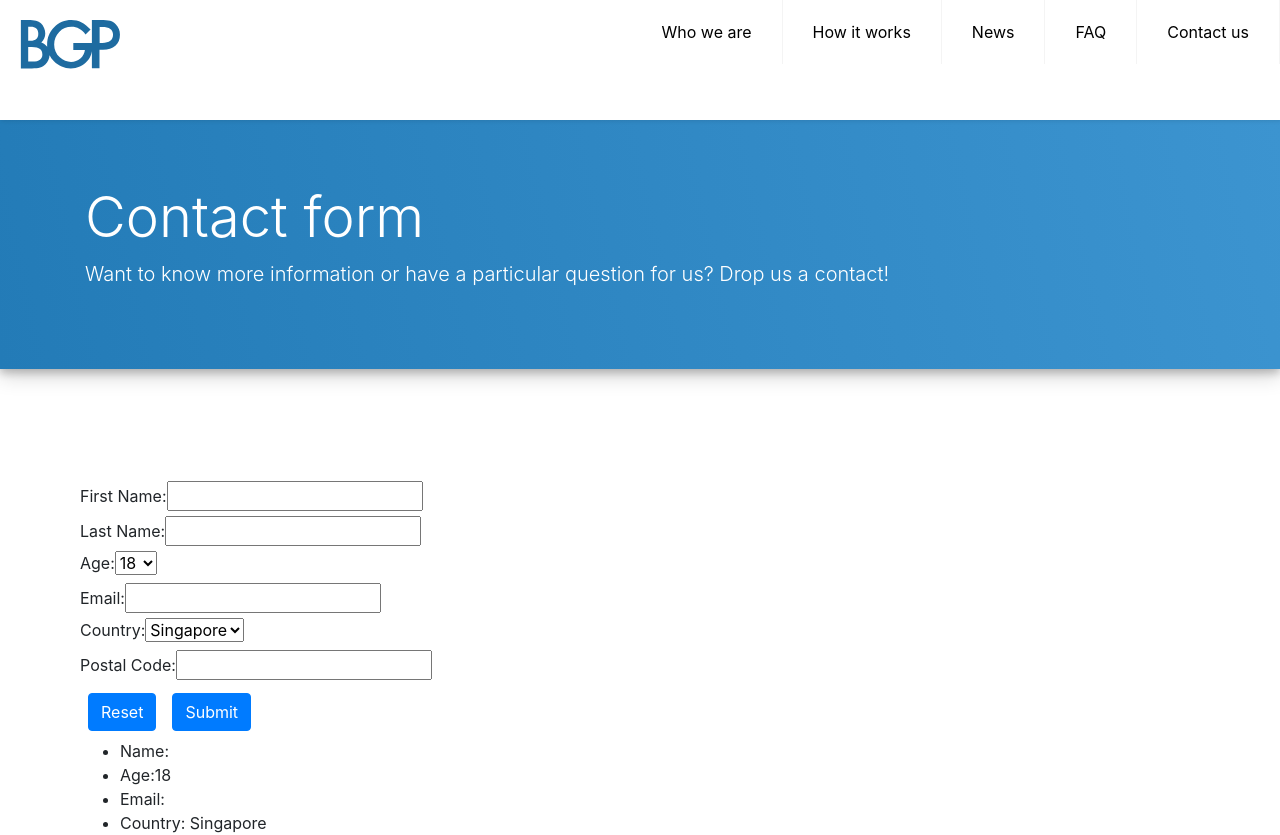
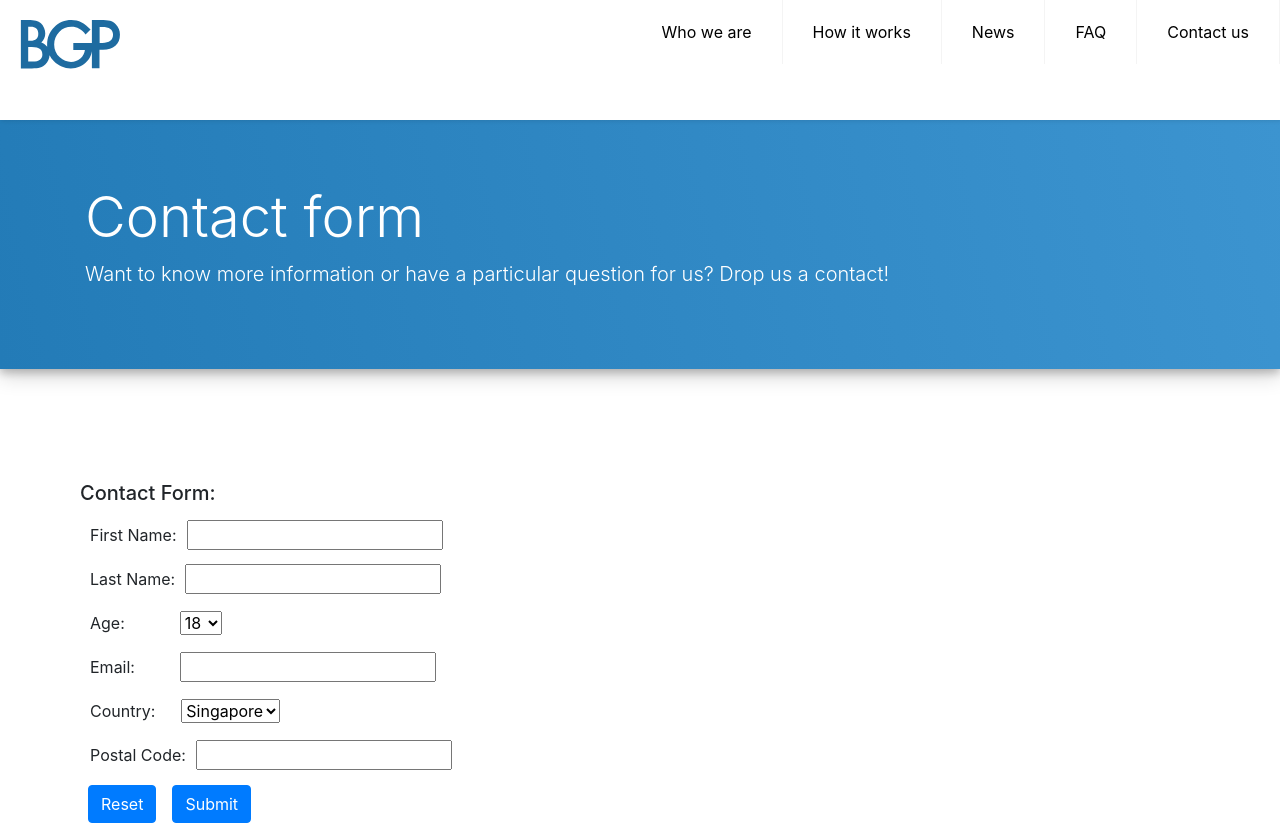
Before and after one commit to kwokcheong/React-practice, a React (Create React App) app in the folder myfirstreact/: page / in a window 1280 px wide. Shown: the top 835 px of the page. Built offline with nearby package versions, Linux system fonts and the light colour scheme.

Commit message:
fixed alignment

```diff
--- a/myfirstreact/src/contactForm.js
+++ b/myfirstreact/src/contactForm.js
@@ -62,17 +62,19 @@ export default class ContactForm extends React.Component{
 
     render(){
         return(
+
             <form>
+                <h5>Contact Form:</h5>
                 <div>
-                    <label>First Name: </label>
+                    <label style={{margin: "10px"}}>First Name: </label>
                     <input type='text' name='firstname' maxLength="25" onChange={this.handleChange} value={this.state.firstname}/>
                 </div>
                 <div>
-                    <label>Last Name: </label>
+                    <label style={{margin: "10px"}}>Last Name: </label>
                     <input type='text' name='lastname' maxLength="25" onChange={this.handleChange} value={this.state.lastname}/>
                 </div>
                 <div>
-                    <label>Age: </label>
+                    <label style={{margin: "10px", marginRight:"55px"}}>Age: </label>
                     <select name="age" onChange={this.handleChange} value={this.state.age}>
                         <option value="18">18</option>
                         <option value="19">19</option>
@@ -85,11 +87,11 @@ export default class ContactForm extends React.Component{
                     </select>
                 </div>
                 <div>
-                    <label>Email:</label>
+                    <label style={{margin: "10px", marginRight:"45px"}}>Email:</label>
                     <input type="text" name='email' maxLength="25" onChange={this.handleChange} value={this.state.email}/>
                 </div>
                 <div>
-                    <label>Country: </label>
+                    <label style={{margin: "10px", marginRight:"26px"}}>Country: </label>
                     <select name="country" onChange={this.handleChange} value={this.state.country}>
                         <option value="Singapore">Singapore</option>
                         <option value="Malaysia">Malaysia</option>
@@ -97,13 +99,20 @@ export default class ContactForm extends React.Component{
                     </select>
                 </div>
                 <div>
-                    <label>Postal Code: </label>
+                    <label style={{margin: "10px"}}>Postal Code: </label>
                     <input type="number" name='postalcode' max="99999999" onChange={this.handleChange} value={this.state.postalcode}/>
                 </div>
                 <button class="btn btn-primary m-2" onClick={this.reset}>Reset</button>
                 <button class="btn btn-primary m-2" onClick={this.confirm}>Submit</button>
 
-                {this.displaySummary()}
+                {
+               this.state.haveSubmitted === true ?  // if has image
+               <p>{this.displaySummary()} </p>      // return My image tag
+               :
+               <p></p>       // otherwise return other element
+
+             }
+
             </form>
         )
     }
```
